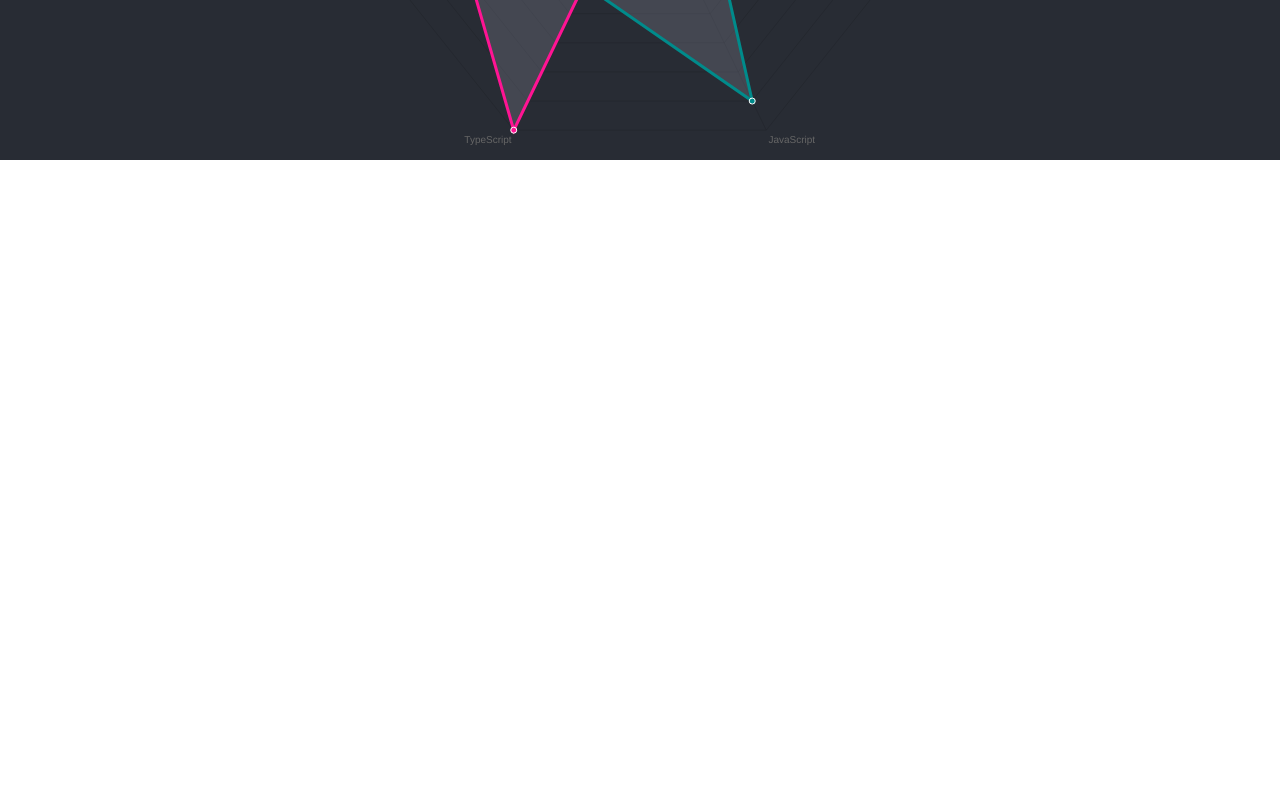
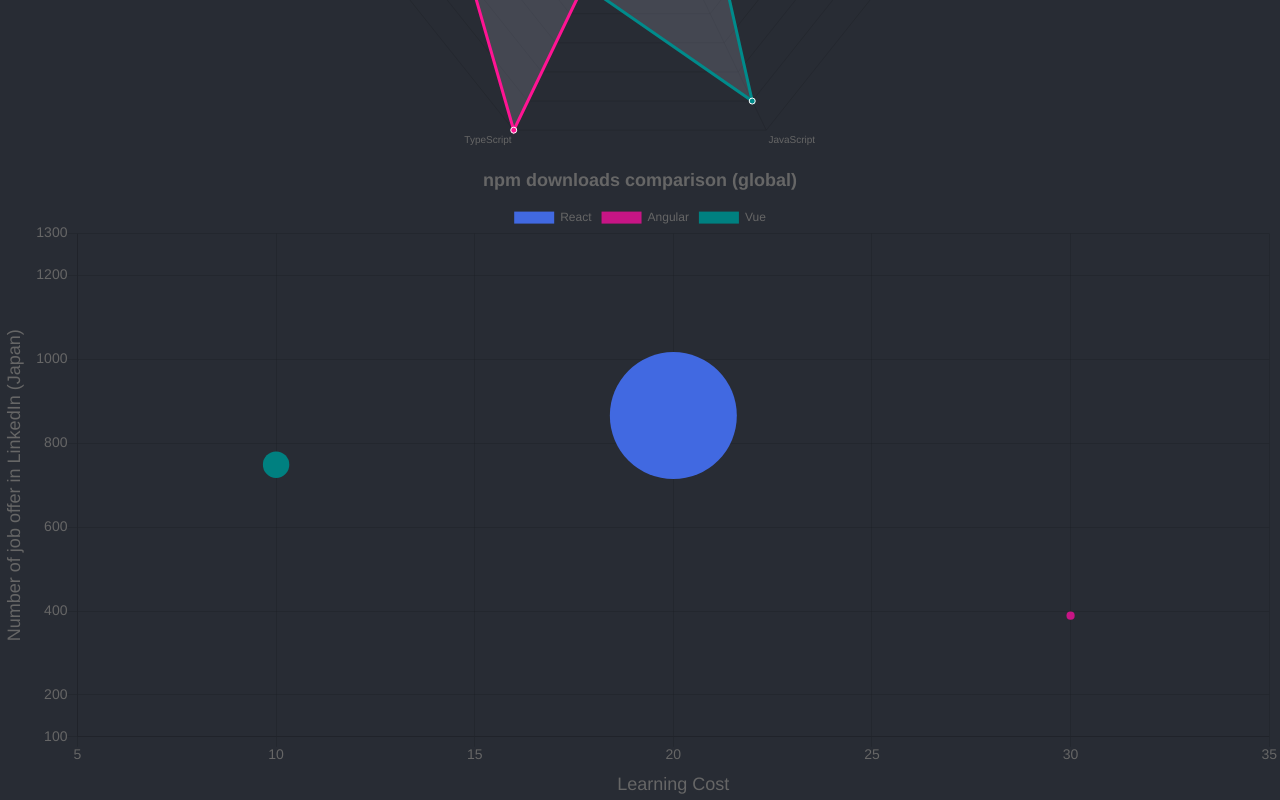
Before and after one commit to nazeudon/react_dashboard, a React (Create React App) app in the folder chart_lesson/: page / in a window 1280 px wide. Shown: the part 2400-3200 px from the top of the page. Before the commit the page ends 2560 px from the top, so only its background shows below. Built offline with nearby package versions, Linux system fonts and the light colour scheme.

Commit message:
05_bubble_chart

```diff
--- a/chart_lesson/src/App.tsx
+++ b/chart_lesson/src/App.tsx
@@ -1,6 +1,7 @@
 import React from "react";
 import "./App.css";
 import BarPlot from "./components/BarPlot";
+import BubblePlot from "./components/BubblePlot";
 import LinePlot from "./components/LinePlot";
 import PiePlot from "./components/PiePlot";
 import RadarPlot from "./components/RadarPlot";
@@ -12,6 +13,7 @@
       <PiePlot />
       <BarPlot />
       <RadarPlot />
+      <BubblePlot />
     </div>
   );
 }
--- /dev/null
+++ b/chart_lesson/src/components/BubblePlot.tsx
@@ -0,0 +1,73 @@
+import React from "react";
+import { Bubble } from "react-chartjs-2";
+
+const data = {
+  datasets: [
+    {
+      label: "React",
+      backgroundColor: "#4169e1",
+      borderColor: "transparent",
+      data: [{ x: 20, y: 866, r: 63.5 }],
+    },
+    {
+      label: "Angular",
+      backgroundColor: "#c71585",
+      borderColor: "transparent",
+      data: [{ x: 30, y: 389, r: 4.1 }],
+    },
+    {
+      label: "Vue",
+      backgroundColor: "#008080",
+      borderColor: "transparent",
+      data: [{ x: 10, y: 749, r: 13.2 }],
+    },
+  ],
+};
+
+const options = {
+  title: {
+    display: true,
+    fontSize: 18,
+    text: "npm downloads comparison (global)",
+  },
+  scales: {
+    yAxes: [
+      {
+        scaleLabel: {
+          display: true,
+          labelString: "Number of job offer in LinkedIn (Japan)",
+          fontSize: 18,
+        },
+        ticks: {
+          min: 100,
+          max: 1300,
+          fontSize: 14,
+        },
+      },
+    ],
+    xAxes: [
+      {
+        scaleLabel: {
+          display: true,
+          labelString: "Learning Cost",
+          fontSize: 18,
+        },
+        ticks: {
+          min: 5,
+          max: 35,
+          fontSize: 14,
+        },
+      },
+    ],
+  },
+};
+
+const BubblePlot: React.FC = () => {
+  return (
+    <div>
+      <Bubble data={data} options={options} />
+    </div>
+  );
+};
+
+export default BubblePlot;
```
